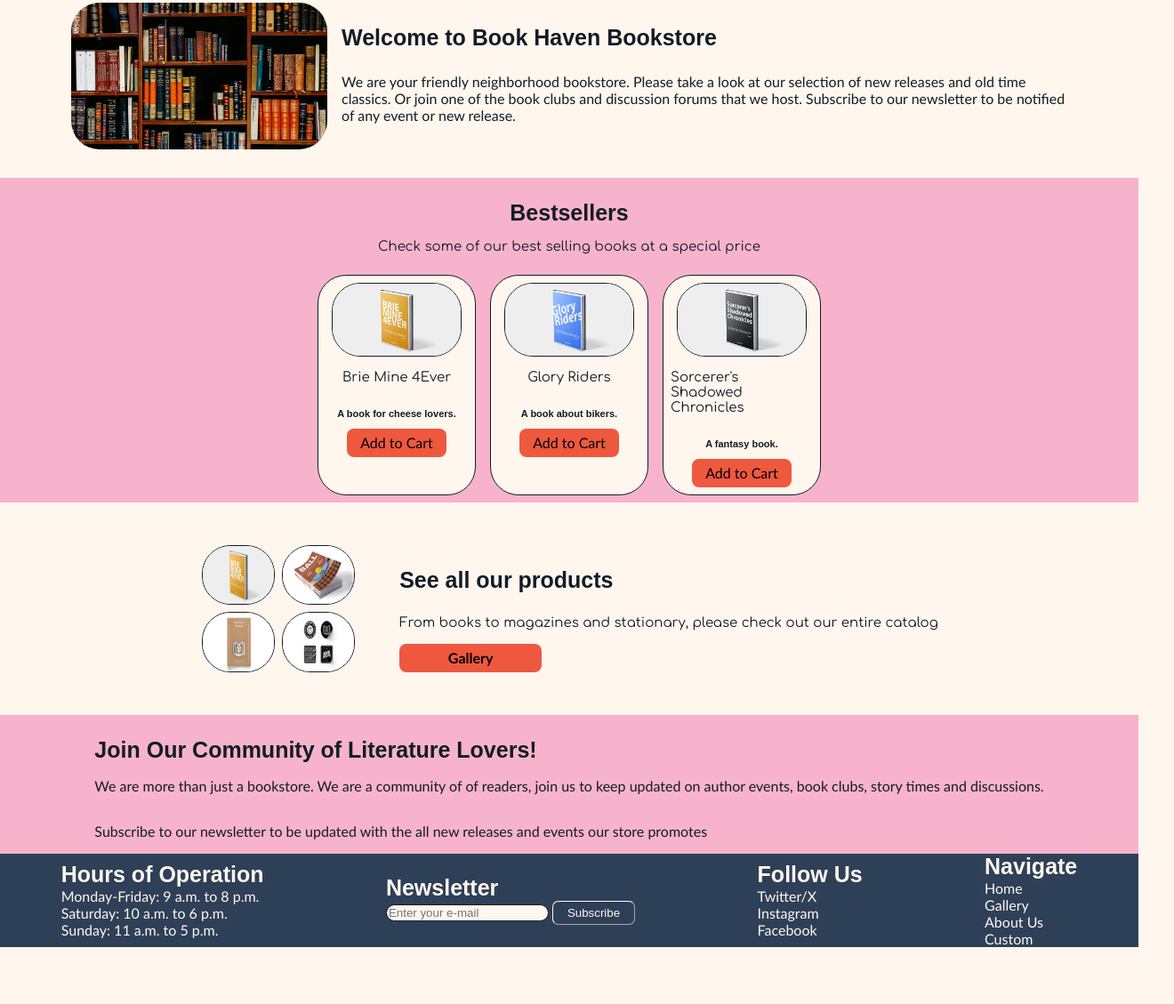
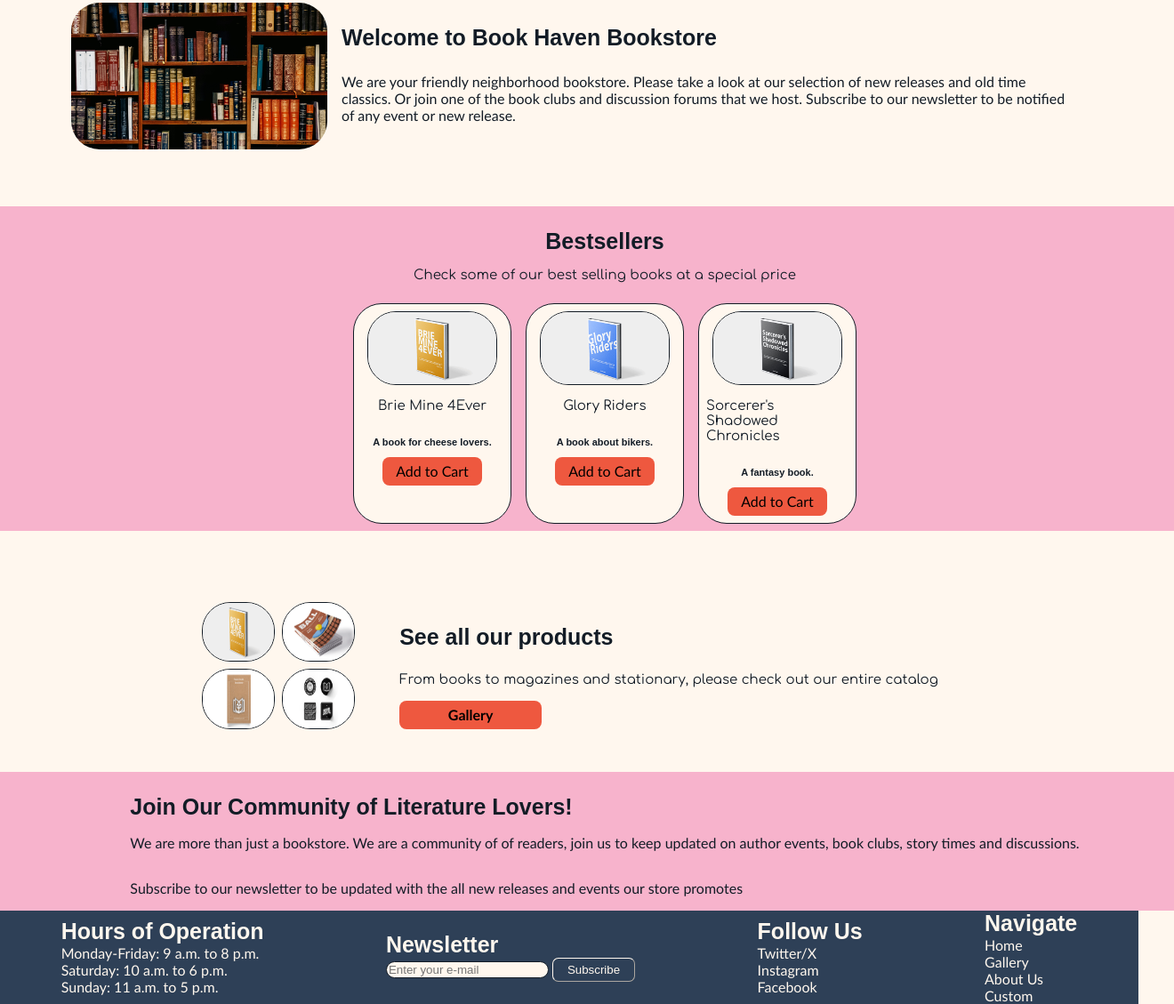
Before and after one commit to enokiLucas/BookHavenBookStore, a website: page index.html in a window 1280 px wide. Shown: the part 125-1254 px from the top of the page at 89% size, 1320 px wide, since content can reach past the window. Before the commit the page ends 1190 px from the top, so only its background shows below. Drawn offline with Linux system fonts and the light colour scheme.

Commit message:
Fix text on mobile starting at the edge of the screen

```diff
--- a/styles/home.css
+++ b/styles/home.css
@@ -11,7 +11,8 @@
     flex-direction: column;
     align-items: flex-start;
     align-content: center;
-    margin: 0 5em;
+    margin: 0 10em;
+    padding-left: 5em;
 }
 
 #catalog {
@@ -59,6 +60,8 @@
     background-color: var(--dustyRose);
     width: 100%;
     color: var(--font-color);
+    margin: 2em 5em;
+    padding-left: 5em;
 }
 
 @media all and (max-width: 480px) {
```
